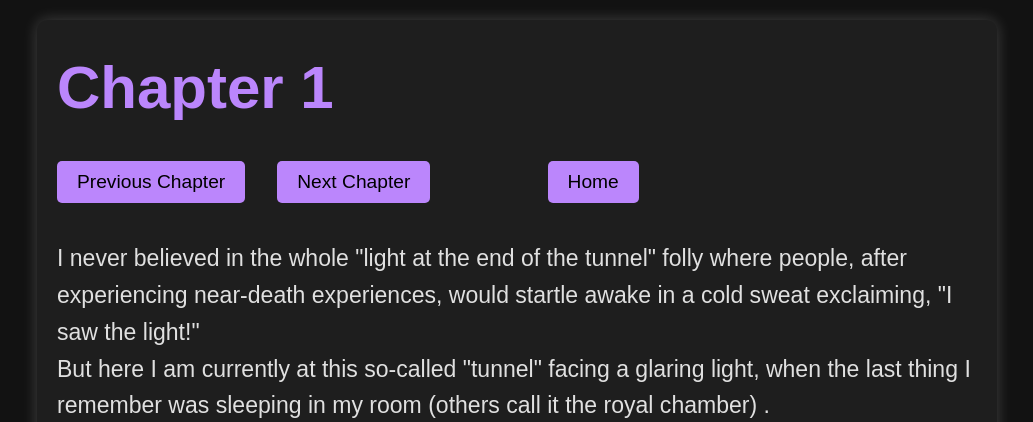
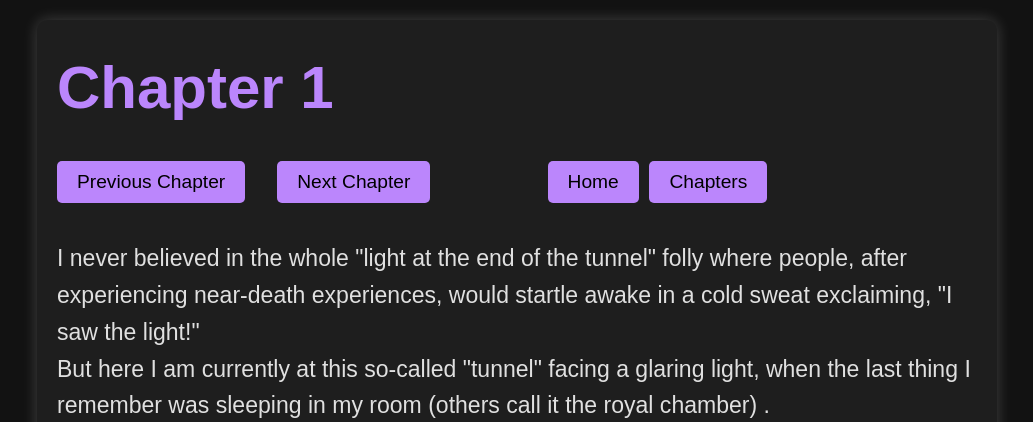
Before and after one commit to Bernso/NovelReaderWeb, a Flask app: page /chapters/1 in a window 1280 px wide. Shown: the top 422 px of the page, without its empty margins (123-1156 px from the left). Run offline with Flask 3, Linux system fonts and the light colour scheme; parts of the project's set-up code (start-up, migrations or seed data) failed here and were passed over.

Commit message:
small upd

```diff
--- a/genChapters.py
+++ b/genChapters.py
@@ -59,7 +59,7 @@ def main(url, i):
             </span>
             <button> <a href=/chapters/{int(chapterNumber)-1}>Previous Chapter</a></button>&nbsp;&nbsp;&nbsp;&nbsp;&nbsp; <button> <a href=/chapters/{int(chapterNumber)+1}>Next Chapter</a></button>
             &nbsp;&nbsp;&nbsp;&nbsp;&nbsp;&nbsp;&nbsp;&nbsp;&nbsp;&nbsp;&nbsp;&nbsp;&nbsp;&nbsp;&nbsp;&nbsp;&nbsp;&nbsp;&nbsp;&nbsp;
-            <button> <a href="/">Home</a></button>
+            <button> <a href="/">Home</a></button>&nbsp;&nbsp;<button> <a href="/chapters">Chapters</a></button>
 
             <p class="content">
                 <br>
@@ -69,7 +69,7 @@ def main(url, i):
         <br>
         <button> <a href=/chapters/{int(chapterNumber)-1}>Previous Chapter</a></button>&nbsp;&nbsp;&nbsp;&nbsp;&nbsp; <button> <a href=/chapters/{int(chapterNumber)+1}>Next Chapter</a></button>
         &nbsp;&nbsp;&nbsp;&nbsp;&nbsp;&nbsp;&nbsp;&nbsp;&nbsp;&nbsp;&nbsp;&nbsp;&nbsp;&nbsp;&nbsp;&nbsp;&nbsp;&nbsp;&nbsp;&nbsp;
-        <button> <a href="/">Home</a></button>
+        <button> <a href="/">Home</a></button>&nbsp;&nbsp;<button> <a href="/chapters">Chapters</a></button>
     </div>
 </body>
 </html>"""
--- a/templates/chapters/chapter-1.html
+++ b/templates/chapters/chapter-1.html
@@ -17,7 +17,7 @@
             </span>
             <button> <a href=/chapters/0>Previous Chapter</a></button>&nbsp;&nbsp;&nbsp;&nbsp;&nbsp; <button> <a href=/chapters/2>Next Chapter</a></button>
             &nbsp;&nbsp;&nbsp;&nbsp;&nbsp;&nbsp;&nbsp;&nbsp;&nbsp;&nbsp;&nbsp;&nbsp;&nbsp;&nbsp;&nbsp;&nbsp;&nbsp;&nbsp;&nbsp;&nbsp;
-            <button> <a href="/">Home</a></button>
+            <button> <a href="/">Home</a></button>&nbsp;&nbsp;<button><a href="/chapters">Chapters</a></button>
 
             <p class="content">
                 <br>
@@ -27,7 +27,7 @@
         <br>
         <button> <a href=/chapters/0>Previous Chapter</a></button>&nbsp;&nbsp;&nbsp;&nbsp;&nbsp; <button> <a href=/chapters/2>Next Chapter</a></button>
         &nbsp;&nbsp;&nbsp;&nbsp;&nbsp;&nbsp;&nbsp;&nbsp;&nbsp;&nbsp;&nbsp;&nbsp;&nbsp;&nbsp;&nbsp;&nbsp;&nbsp;&nbsp;&nbsp;&nbsp;
-        <button> <a href="/">Home</a></button>
+        <button> <a href="/">Home</a></button>&nbsp;&nbsp;<button><a href="/chapters">Chapters</a></button>
     </div>
 </body>
 </html>
--- a/templates/home.html
+++ b/templates/home.html
@@ -20,7 +20,7 @@
                 There is no initial warning to tell you that the script has started running.<br>
                 <br>Generating chapters will create a webpage with the content of the given chapter. And will be uploaded in the Chapters button bellow.
                 <br><button><a href="chapters" >Chapters</a></button><br>
-                <br>Join the <a href="https://www.discord.gg/k5HBFXqtCB">Discord Server</a> for support <br>
+                <br>Join the <a href="https://www.discord.gg/k5HBFXqtCB"><button>Discord Server</button></a> for support <br>
                 <br>Made By <a href="https://www.github.com/Bernso">Bernso</a>
             </p>
         </div>
```
